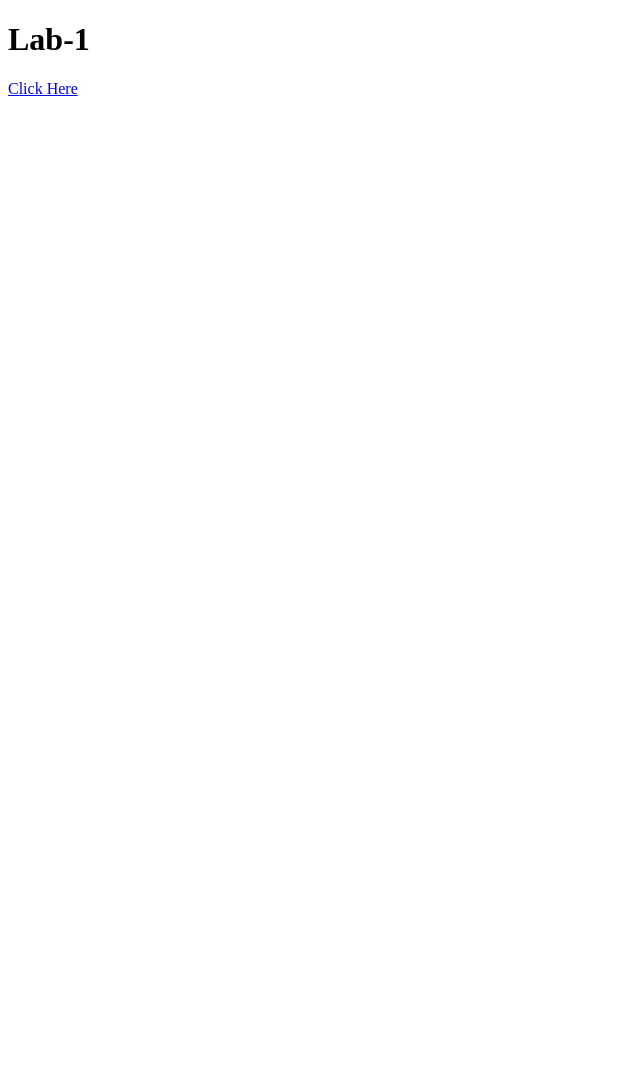
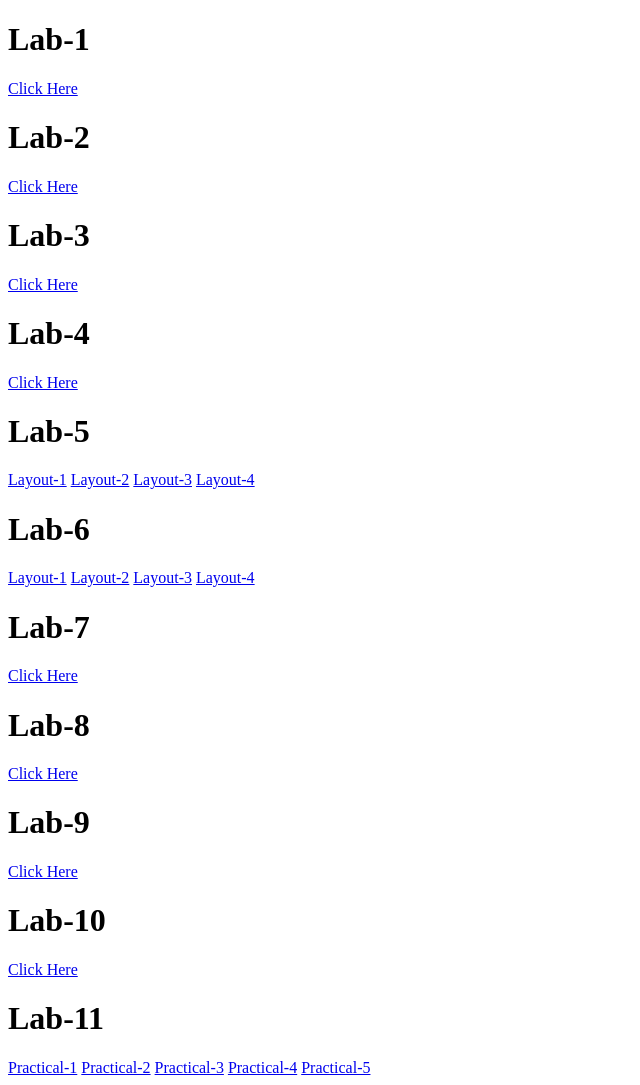
Before and after one commit to deepvaghani/20it155-WebTechnologies, a plain HTML site: page index.html in a window 1280 px wide. Shown: the whole page, without its empty margins (0-640 px from the left). Before the commit the page ends 800 px from the top, so only its background shows below. Drawn offline with Linux system fonts and the light colour scheme.

Commit message:
Update index.html

```diff
--- a/index.html
+++ b/index.html
@@ -9,5 +9,35 @@
 <body>
     <h1>Lab-1</h1>
     <a href="./Lab-1/first_html.html">Click Here</a>
+    <h1>Lab-2</h1>
+    <a href="./Lab-2/Resume.html">Click Here</a>
+    <h1>Lab-3</h1>
+    <a href="./Lab-3/Time Table.html">Click Here</a>
+    <h1>Lab-4</h1>
+    <a href="./Lab-4/home.html">Click Here</a>
+    <h1>Lab-5</h1>
+    <a href="./Lab-5/layout1.html">Layout-1</a>
+    <a href="./Lab-5/layout2.html">Layout-2</a>
+    <a href="./Lab-5/layout3.html">Layout-3</a>
+    <a href="./Lab-5/layout4.html">Layout-4</a>
+    <h1>Lab-6</h1>
+    <a href="./Lab-6/layout_1.html">Layout-1</a>
+    <a href="./Lab-6/layout_2.html">Layout-2</a>
+    <a href="./Lab-6/layout_3.html">Layout-3</a>
+    <a href="./Lab-6/layout_4.html">Layout-4</a>
+    <h1>Lab-7</h1>
+    <a href="./Lab-7/mediaquery.html">Click Here</a>
+    <h1>Lab-8</h1>
+    <a href="./Lab-8/transform.html">Click Here</a>
+    <h1>Lab-9</h1>
+    <a href="./Lab-9/boat_animation.html">Click Here</a>
+    <h1>Lab-10</h1>
+    <a href="./Lab-10/registration.html">Click Here</a>
+    <h1>Lab-11</h1>
+    <a href="./Lab-11/changebackground.html">Practical-1</a>
+    <a href="./Lab-11/counter.html">Practical-2</a>
+    <a href="./Lab-11/fibonacci.html">Practical-3</a>
+    <a href="./Lab-11/oddeven.html">Practical-4</a>
+    <a href="./Lab-11/printnum.html">Practical-5</a>
 </body>
 </html>
```
